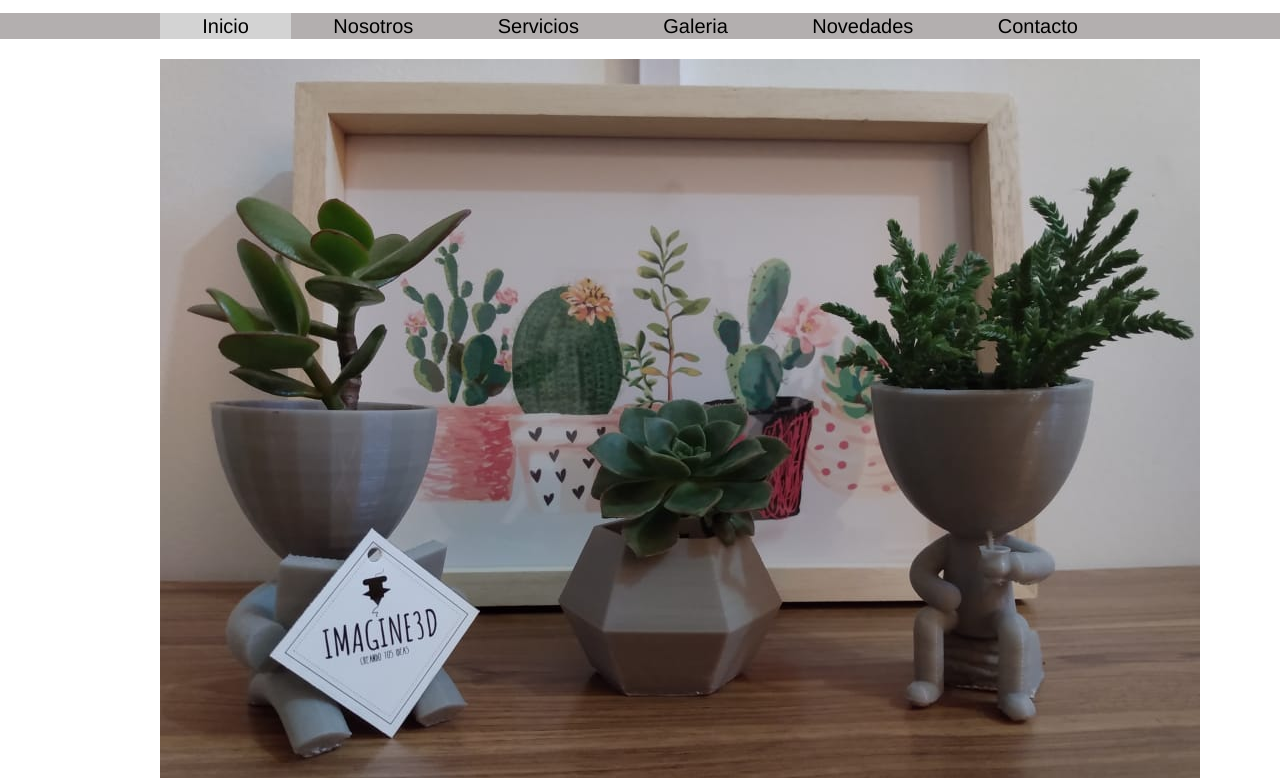
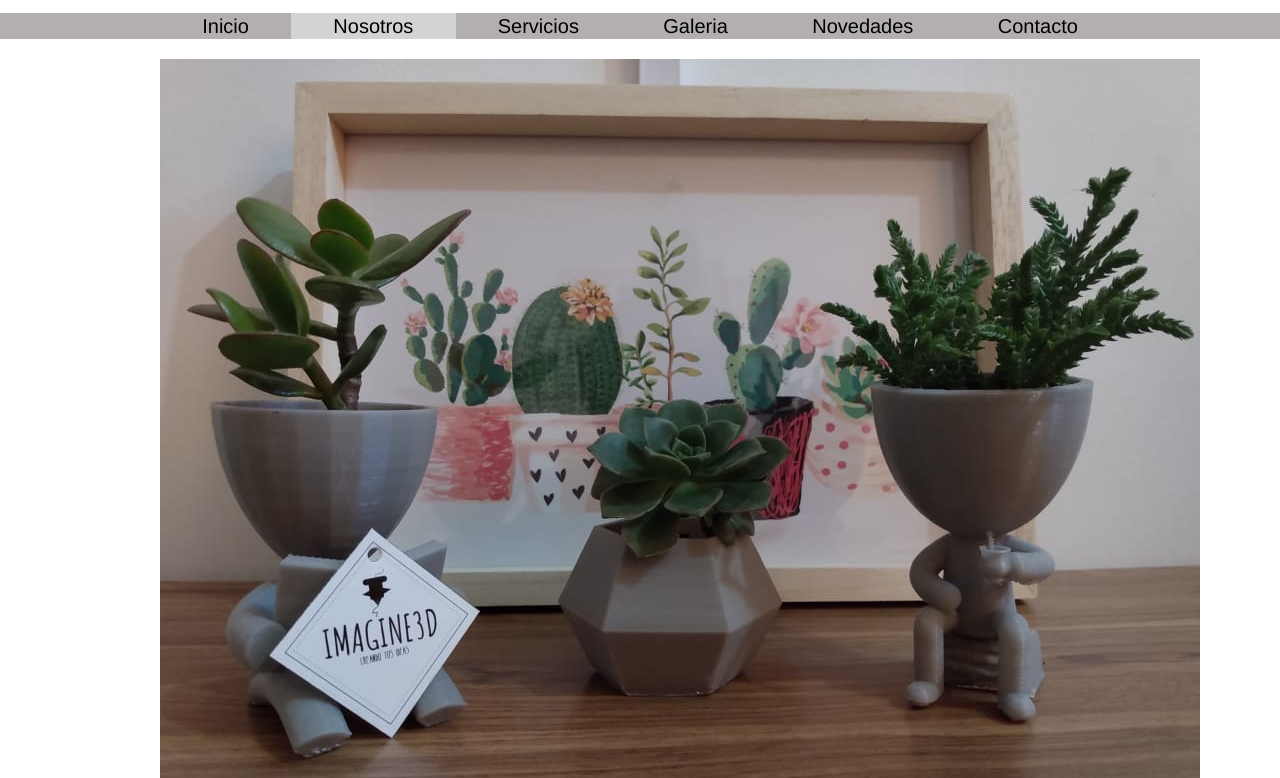
Before and after one commit to Nicolas-desa/Proyecto-imagine-3d, a plain HTML site: page index.html in a window 1280 px wide. Shown: the part 180-958 px from the top of the page. Drawn offline with nearby package versions, Linux system fonts and the light colour scheme.

Commit message:
update index servico
cambie el activo

```diff
--- a/index.html
+++ b/index.html
@@ -22,8 +22,8 @@
     <nav>
         <div class="holder">
             <ul>
-                <li><a class="activo" href="index.html">Inicio</a></li>
-                <li><a href="nosotros.html">Nosotros</a></li>
+                <li><a  href="index.html">Inicio</a></li>
+                <li><a class="activo"href="nosotros.html">Nosotros</a></li>
                 <li><a href="servicios.html">Servicios</a></li>
                 <li><a href="galeria.html">Galeria</a></li>
                 <li><a href="novedades.html">Novedades</a></li>
```
